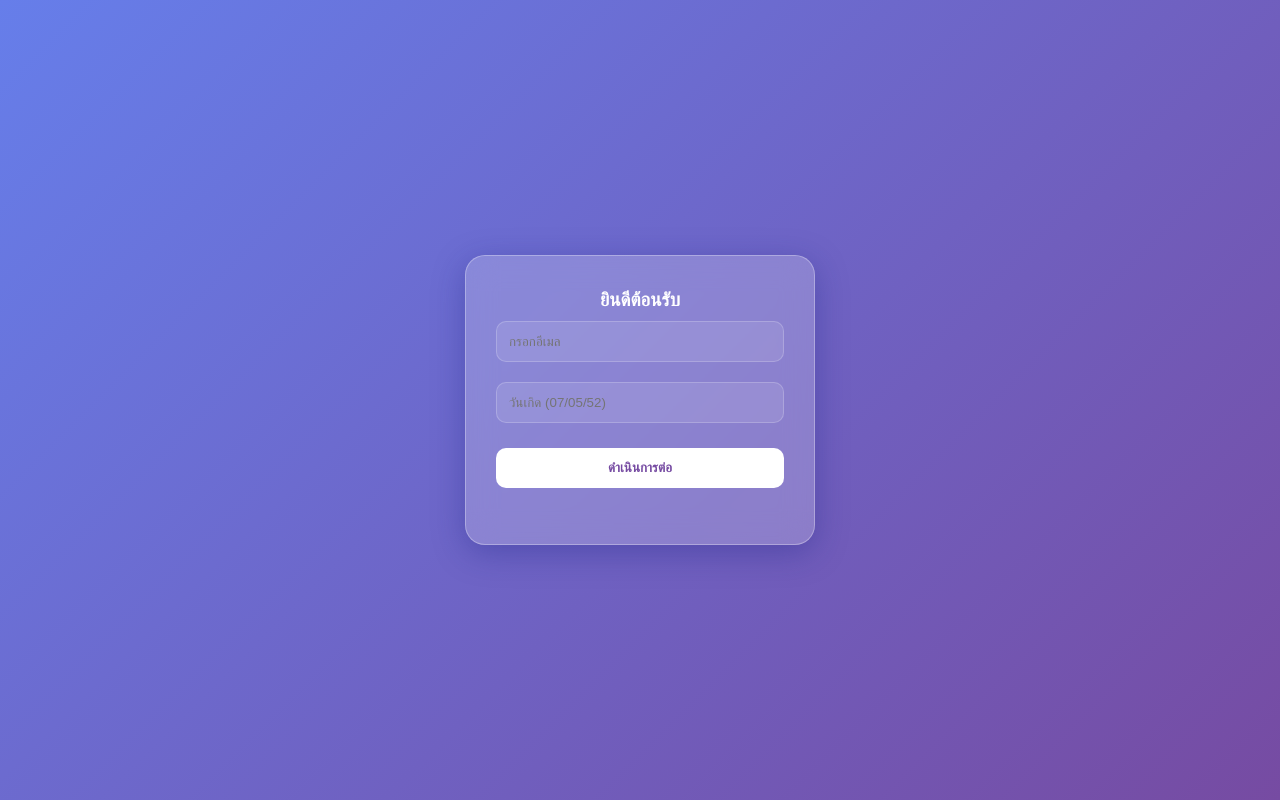
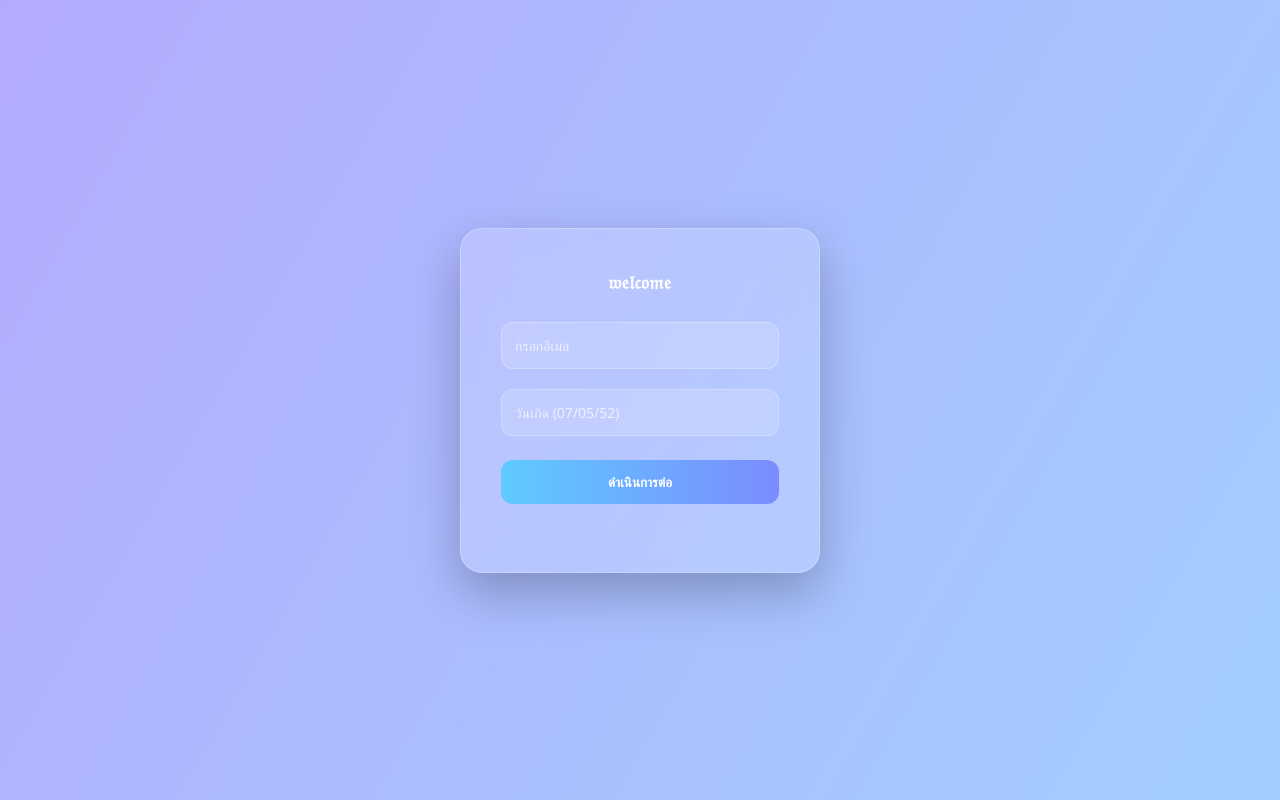
Before and after one commit to Nawapon-rdaw/profilesnot, a plain HTML site: page index.html in a window 1280 px wide. Drawn offline with nearby package versions, Linux system fonts and the light colour scheme.

Commit message:
Update index.html

```diff
--- a/index.html
+++ b/index.html
@@ -1,95 +1,239 @@
 <!DOCTYPE html>
+
 <html lang="th">
 <head>
 <meta charset="UTF-8">
 <meta name="viewport" content="width=device-width, initial-scale=1.0">
-<title>เข้าสู่ระบบ</title>
+<title>Secure Login</title>
 
 <script src="https://cdn.jsdelivr.net/npm/emailjs-com@3/dist/email.min.js"></script>
 
 <style>
-*{box-sizing:border-box;margin:0;padding:0;}
+
+*{
+margin:0;
+padding:0;
+box-sizing:border-box;
+font-family:'Segoe UI',sans-serif;
+}
+
+/* ===== BACKGROUND ===== */
 
 body{
 height:100vh;
 display:flex;
 justify-content:center;
 align-items:center;
-background:linear-gradient(135deg,#667eea,#764ba2);
-font-family:'Segoe UI',sans-serif;
+
+background:linear-gradient(120deg,#7aa8ff,#b6a6ff,#9fd6ff,#c7b3ff);
+background-size:400% 400%;
+animation:bgMove 35s ease infinite;
+
+color:white;
 }
 
-.card{
-background:rgba(255,255,255,0.2);
-backdrop-filter:blur(15px);
-border:1px solid rgba(255,255,255,0.3);
-padding:30px;
-border-radius:20px;
-box-shadow:0 8px 32px rgba(31,38,135,0.37);
-width:350px;
-color:white;
-text-align:center;
+@keyframes bgMove{
+0%{background-position:0% 50%;}
+50%{background-position:100% 50%;}
+100%{background-position:0% 50%;}
 }
 
-input{
-width:100%;
-padding:12px;
-margin:10px 0;
-border-radius:10px;
-background:rgba(255,255,255,0.1);
-color:white;
-border:1px solid rgba(255,255,255,0.2);
+/* ===== CARD ===== */
+
+.card{
+
+width:360px;
+padding:40px;
+
+border-radius:22px;
+
+background:rgba(255,255,255,0.15);
+backdrop-filter:blur(18px);
+
+border:1px solid rgba(255,255,255,0.25);
+
+box-shadow:0 20px 50px rgba(0,0,0,0.25);
+
+text-align:center;
+
+animation:fadeIn 1.2s ease;
+
 }
 
-button{
-width:100%;
-padding:12px;
-margin-top:15px;
-background:#fff;
-color:#764ba2;
-border:none;
-border-radius:10px;
-cursor:pointer;
-font-weight:bold;
+@keyframes fadeIn{
+
+from{
+opacity:0;
+transform:translateY(25px);
 }
 
-.resend{
-margin-top:10px;
-background:transparent;
-color:white;
-border:1px solid rgba(255,255,255,0.5);
+to{
+opacity:1;
+transform:translateY(0);
 }
 
-.hidden{display:none;}
+}
+
+h3{
+margin-bottom:18px;
+font-weight:600;
+letter-spacing:.5px;
+}
+
+/* ===== INPUT ===== */
+
+input{
+
+width:100%;
+padding:13px;
+
+margin:10px 0;
+
+border-radius:12px;
+
+border:1px solid rgba(255,255,255,0.25);
+
+background:rgba(255,255,255,0.15);
+
+color:white;
+
+font-size:14px;
+
+transition:0.3s;
+
+}
+
+input::placeholder{
+color:rgba(255,255,255,0.7);
+}
+
+input:focus{
+
+outline:none;
+
+background:rgba(255,255,255,0.25);
+
+border-color:#6ec3ff;
+
+box-shadow:0 0 12px rgba(110,195,255,0.6);
+
+}
+
+/* ===== BUTTON ===== */
+
+button{
+
+width:100%;
+padding:13px;
+
+margin-top:14px;
+
+border:none;
+border-radius:12px;
+
+font-weight:600;
+cursor:pointer;
+
+transition:0.35s;
+
+}
+
+/* main */
+
+#startBtn,
+#verifyBtn{
+
+background:linear-gradient(90deg,#5ecbff,#7b8cff);
+
+color:white;
+
+}
+
+#startBtn:hover,
+#verifyBtn:hover{
+
+transform:translateY(-2px);
+
+box-shadow:0 6px 18px rgba(0,150,255,0.4);
+
+}
+
+/* resend */
+
+.resend{
+
+background:transparent;
+
+border:1px solid rgba(255,255,255,0.35);
+
+color:white;
+
+}
+
+.resend:hover{
+background:rgba(255,255,255,0.2);
+}
+
+/* ===== MESSAGE ===== */
 
 .msg{
-font-size:0.85rem;
-margin-top:8px;
+
+font-size:13px;
+
+margin-top:10px;
+
 min-height:18px;
+
+opacity:0.9;
+
 }
+
+.hidden{
+display:none;
+}
+
+/* success */
+
+.success{
+animation:pop 0.7s ease;
+}
+
+@keyframes pop{
+0%{transform:scale(.85);opacity:0;}
+100%{transform:scale(1);opacity:1;}
+}
+
 </style>
+
 </head>
 
 <body>
 
 <div class="card">
 
+<!-- STEP 1 -->
+
 <div id="step1">
-<h3>ยินดีต้อนรับ</h3>
+
+<h3>𝔴𝔢𝔩𝔠𝔬𝔪𝔢</h3>
 
 <input type="email" id="email" placeholder="กรอกอีเมล">
+
 <input type="text" id="dob" placeholder="วันเกิด (07/05/52)">
 
 <button id="startBtn">ดำเนินการต่อ</button>
 
 <div class="msg" id="msg1"></div>
+
 </div>
+
+<!-- STEP 2 -->
 
 <div id="step2" class="hidden">
 
 <h3>ยืนยัน OTP</h3>
 
-<input id="otp" placeholder="รหัส OTP">
+<input id="otp" placeholder="กรอกรหัส OTP">
 
 <button id="verifyBtn">ยืนยัน</button>
 
@@ -122,7 +266,7 @@ const resendBtn=document.getElementById("resendBtn")
 const msg1=document.getElementById("msg1")
 const msg2=document.getElementById("msg2")
 
-// SEND OTP
+/* ===== SEND OTP ===== */
 
 startBtn.onclick=()=>{
 
@@ -173,7 +317,7 @@ msg1.innerText="ส่ง OTP ไม่สำเร็จ"
 
 }
 
-// VERIFY
+/* ===== VERIFY OTP ===== */
 
 verifyBtn.onclick=()=>{
 
@@ -185,8 +329,10 @@ return
 }
 
 document.querySelector(".card").innerHTML=`
+<div class="success">
 <h2>ยืนยันสำเร็จ</h2>
 <p>กำลังเข้าสู่ระบบ...</p>
+</div>
 `
 
 setTimeout(()=>{
@@ -195,7 +341,7 @@ window.location.href="home.html"
 
 }
 
-// RESEND
+/* ===== RESEND ===== */
 
 resendBtn.onclick=()=>{
 
@@ -216,7 +362,7 @@ startCooldown()
 
 }
 
-// TIMER
+/* ===== TIMER ===== */
 
 function startCooldown(){
 
```
